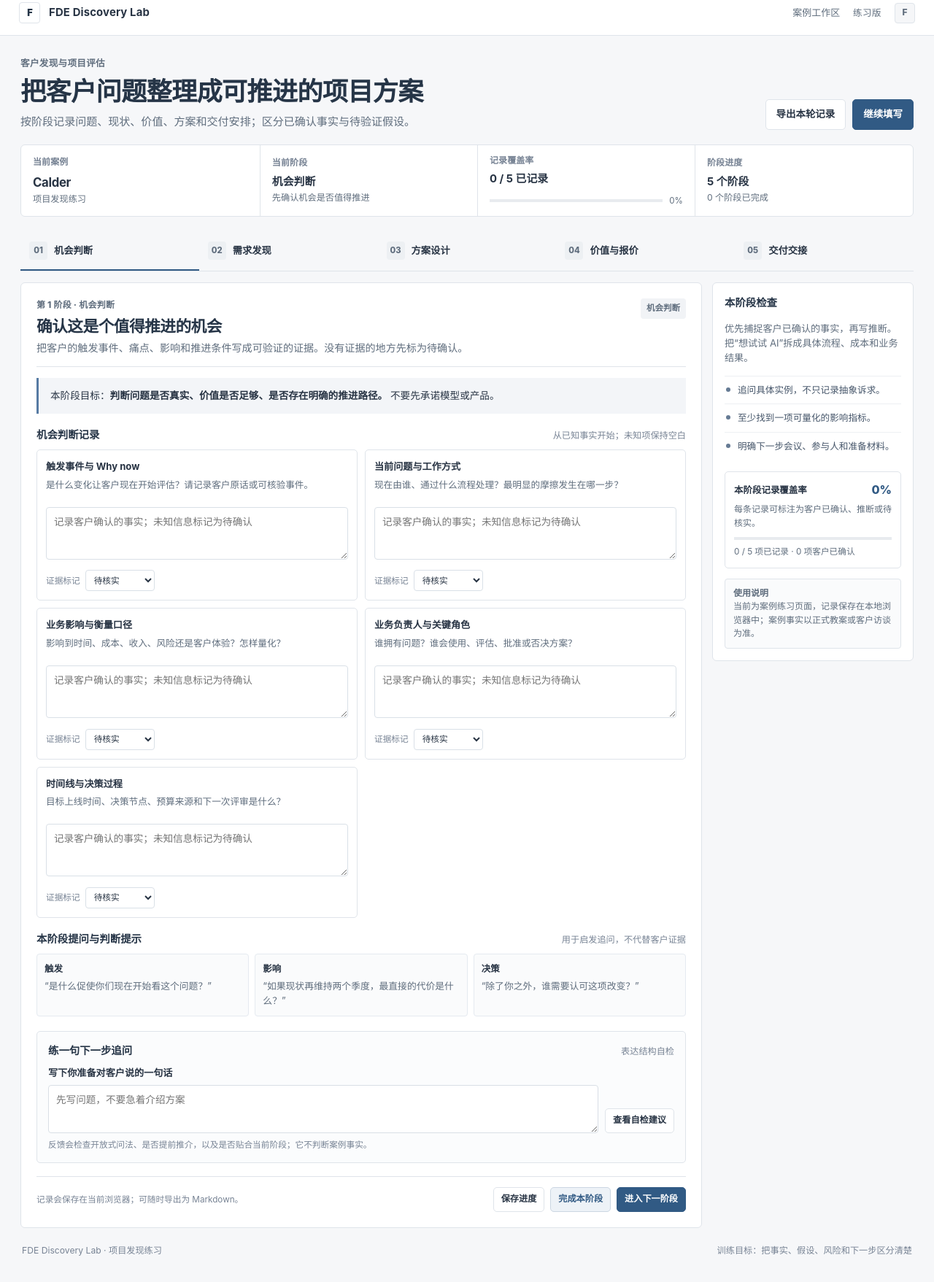
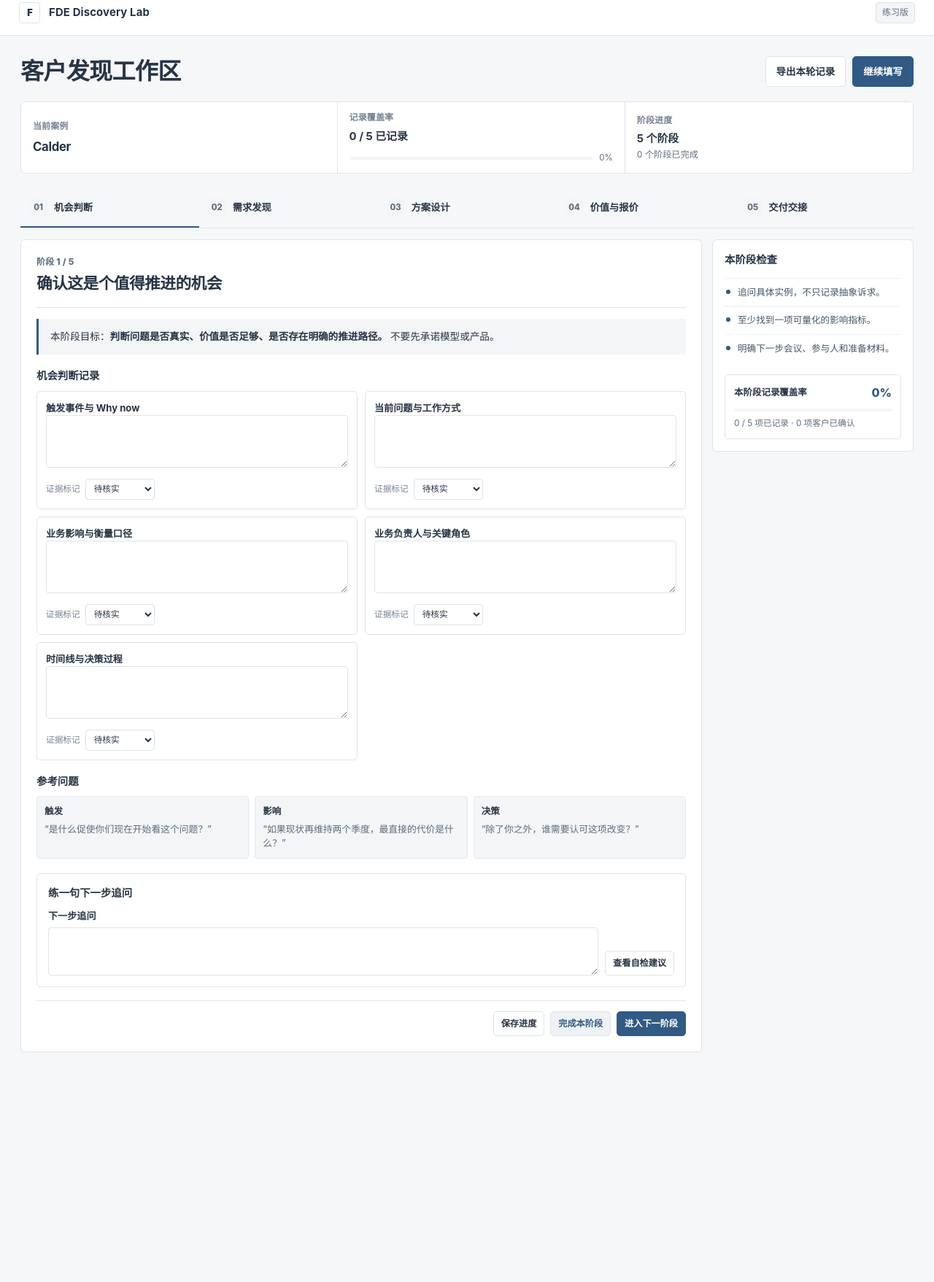
Before and after one commit to yonghuming-jsy/fde-discovery-lab, a plain HTML site: page index.html in a window 1280 px wide. Shown: the part 13-1770 px from the top of the page at 73% size. After the commit the page ends 1515 px from the top, so only its background shows below. Drawn offline with Linux system fonts and the light colour scheme.

Commit message:
Simplify interface copy and unify colors

```diff
--- a/index.html
+++ b/index.html
@@ -193,10 +193,12 @@
     @media (prefers-reduced-motion: reduce) { *, *:before, *:after { scroll-behavior: auto !important; transition: none !important; } }
     /* Restrained enterprise workspace styling */
     :root {
+      --accent: #315a84; --accent-hover: #284d73; --accent-soft: #eef2f6;
       --ink: #283444; --muted: #5f6d7d; --muted-2: #778394; --line: #dfe4ea;
-      --paper: #f6f7f9; --surface: #fff; --navy: #263547; --navy-2: #fff;
-      --cyan: #37628f; --cyan-dark: #315a84; --orange: #667b94; --orange-dark: #53677e;
-      --green: #426a56; --shadow: none;
+      --paper: #f6f7f9; --surface: #fff; --surface-subtle: #f3f5f7;
+      --navy: var(--ink); --navy-2: var(--surface);
+      --cyan: var(--accent); --cyan-dark: var(--accent); --orange: var(--accent); --orange-dark: var(--accent);
+      --green: var(--accent); --shadow: none;
     }
     body { background: var(--paper); color: var(--ink); }
     .topbar { height: 62px; background: #fff; color: var(--ink); border-bottom: 1px solid var(--line); }
@@ -205,33 +207,31 @@
     .brand-caption { display: none; }
     .brand-name { font-size: .93rem; font-weight: 700; }
     .topbar-right { color: var(--muted); }
-    .live-badge { border: 0; border-radius: 0; padding: 0; color: var(--muted); font-size: .78rem; }
-    .user-dot { width: 28px; height: 28px; border: 1px solid var(--line); border-radius: 4px; background: #f5f6f8; color: var(--muted); font-size: .75rem; }
+    .live-badge { border: 1px solid var(--line); border-radius: 4px; padding: 4px 8px; color: var(--muted); background: var(--surface-subtle); font-size: .75rem; letter-spacing: 0; }
     .page { max-width: 1320px; padding-top: 28px; }
-    .intro { margin-bottom: 20px; }
+    .intro { margin-bottom: 20px; align-items: center; }
     .eyebrow { color: var(--muted); font-size: .79rem; font-weight: 700; letter-spacing: .02em; text-transform: none; }
-    h1 { max-width: 780px; margin: 6px 0 8px; font-size: clamp(1.75rem, 2.8vw, 2.2rem); line-height: 1.25; letter-spacing: -.02em; font-weight: 700; }
-    .intro p { font-size: .94rem; }
+    h1 { max-width: 780px; margin: 0; font-size: clamp(1.6rem, 2.5vw, 2rem); line-height: 1.25; letter-spacing: -.02em; font-weight: 700; }
     .btn { border-radius: 5px; font-weight: 650; transition: none; }
-    .btn:hover { border-color: #b8c2cd; transform: none; }
-    .btn.primary { background: #315a84; border-color: #315a84; }
-    .btn.primary:hover { background: #284d73; }
-    .btn.accent { background: #edf2f7; border-color: #cbd6e2; color: #315a84; }
-    .case-strip { background: #fff; color: var(--ink); border: 1px solid var(--line); border-radius: 6px; box-shadow: none; }
+    .btn:hover { border-color: var(--line); transform: none; }
+    .btn.primary { background: var(--accent); border-color: var(--accent); }
+    .btn.primary:hover { background: var(--accent-hover); }
+    .btn.accent { background: var(--accent-soft); border-color: var(--line); color: var(--accent); }
+    .case-strip { grid-template-columns: 1.1fr 1fr 1fr; background: #fff; color: var(--ink); border: 1px solid var(--line); border-radius: 6px; box-shadow: none; }
     .case-cell { min-height: 76px; padding: 12px 16px; border-color: var(--line); }
     .case-label { color: var(--muted-2); letter-spacing: .01em; text-transform: none; font-size: .75rem; font-weight: 700; }
     .case-value { font-size: .93rem; font-weight: 700; }
     .case-value.case-name { font-size: 1.05rem; }
     .case-sub { color: var(--muted); font-size: .76rem; }
-    .progress-track { height: 4px; background: #e8ebef; border-radius: 0; }
-    .progress-fill { background: #426b98; border-radius: 0; }
+    .progress-track { height: 4px; background: var(--surface-subtle); border-radius: 0; }
+    .progress-fill { background: var(--accent); border-radius: 0; }
     .progress-text { color: var(--muted); }
     .stage-tabs { display: flex; gap: 0; overflow-x: auto; border-bottom: 1px solid var(--line); margin-bottom: 15px; }
     .stage-tab { flex: 1 0 145px; min-height: 54px; padding: 9px 12px; gap: 9px; border: 0; border-bottom: 2px solid transparent; border-radius: 0; background: transparent; }
-    .stage-tab:hover { border-color: transparent; background: #f0f2f5; box-shadow: none; }
-    .stage-tab.active { border-color: transparent; border-bottom-color: #315a84; box-shadow: none; }
-    .stage-number { width: 25px; height: 25px; border-radius: 4px; background: #edf0f3; color: var(--muted); font-size: .7rem; }
-    .stage-tab.done .stage-number { background: #edf3ef; color: var(--green); }
+    .stage-tab:hover { border-color: transparent; background: var(--surface-subtle); box-shadow: none; }
+    .stage-tab.active { border-color: transparent; border-bottom-color: var(--accent); box-shadow: none; }
+    .stage-number { width: 25px; height: 25px; border-radius: 4px; background: var(--surface-subtle); color: var(--muted); font-size: .7rem; }
+    .stage-tab.done .stage-number { background: var(--accent-soft); color: var(--accent); }
     .stage-name { font-size: .83rem; font-weight: 700; }
     .stage-en { display: none; }
     .workspace { grid-template-columns: minmax(0, 1fr) 276px; gap: 14px; }
@@ -240,53 +240,50 @@
     .panel-heading { padding-bottom: 14px; margin-bottom: 15px; }
     .panel-stage { color: var(--muted); font-size: .75rem; letter-spacing: .02em; text-transform: none; }
     h2 { font-size: 1.35rem; line-height: 1.3; letter-spacing: -.02em; font-weight: 700; }
-    .panel-heading p { font-size: .88rem; }
-    .stage-chip { padding: 5px 8px; border-radius: 4px; background: #f1f3f6; color: var(--muted); font-weight: 650; }
-    .objective { border-left-color: #577ba3; border-radius: 0; background: #f3f5f8; color: var(--ink); font-size: .85rem; }
+    .objective { border-left-color: var(--accent); border-radius: 0; background: var(--surface-subtle); color: var(--ink); font-size: .85rem; }
     .objective strong { color: var(--ink); }
     .section-label { margin: 18px 0 9px; }
     .section-label h3 { font-size: .9rem; font-weight: 700; }
-    .section-label span { font-size: .76rem; }
+    .section-label > span { display: none; }
     .field-grid { gap: 10px; }
     .field-card { border-radius: 5px; padding: 12px; }
     .field-card label { font-size: .82rem; font-weight: 700; }
-    .field-card .hint { min-height: 31px; font-size: .79rem; }
-    .field-card textarea, .field-card input, .field-card select { border-radius: 4px; background: #fff; font-size: .85rem; }
-    .field-card textarea:focus, .field-card input:focus, .field-card select:focus { border-color: #557aa2; box-shadow: 0 0 0 2px rgba(49,90,132,.12); }
+    .field-card textarea, .field-card input, .field-card select { border-color: var(--line); border-radius: 4px; background: #fff; font-size: .85rem; }
+    .field-card textarea:focus, .field-card input:focus, .field-card select:focus { border-color: var(--accent); box-shadow: 0 0 0 2px rgba(49,90,132,.12); }
     .field-status-row { font-size: .73rem; }
     .field-status-row select { border-radius: 4px; font-size: .73rem; }
     .prompt-row { gap: 8px; }
-    .prompt-card { min-height: 0; border-radius: 4px; padding: 10px; background: #fafbfc; font-size: .8rem; }
+    .prompt-card { min-height: 0; border-radius: 4px; padding: 10px; background: var(--surface-subtle); font-size: .8rem; }
     .prompt-card b { font-size: .78rem; font-weight: 700; }
-    .metric, .metric:nth-child(2), .metric:nth-child(3) { border-radius: 4px; background: #f3f5f7; }
+    .metric, .metric:nth-child(2), .metric:nth-child(3) { border-radius: 4px; background: var(--surface-subtle); }
     .metric-value { font-size: 1.08rem; font-weight: 700; }
-    .action-row { margin-top: 18px; padding-top: 14px; }
+    .action-row { margin-top: 18px; padding-top: 14px; justify-content: flex-end; }
     .side-panel { padding: 16px; }
     .side-icon { display: none; }
     .side-title h3 { font-size: .9rem; font-weight: 700; }
-    .coach-copy { font-size: .82rem; }
+    .coach-copy { display: none; }
     .coach-list li { font-size: .79rem; }
     .evidence-box { border: 1px solid var(--line); border-radius: 5px; background: #fff; color: var(--ink); }
     .evidence-top { font-size: .78rem; }
-    .evidence-score { color: #315a84; }
+    .evidence-score { color: var(--accent); }
     .evidence-box p { color: var(--muted); font-size: .75rem; }
-    .mini-track { background: #e8ebef; border-radius: 0; }
-    .mini-track span { background: #426b98; }
+    .mini-track { background: var(--surface-subtle); border-radius: 0; }
+    .mini-track span { background: var(--accent); }
     .evidence-count { color: var(--muted); font-size: .73rem; }
     .local-note { border: 1px solid var(--line); border-radius: 4px; background: #fafbfc; font-size: .75rem; }
-    .practice-box { border-color: var(--line); border-radius: 5px; background: #fbfcfd; }
+    .practice-box { border-color: var(--line); border-radius: 5px; background: #fff; }
     .practice-box label { font-size: .82rem; font-weight: 700; }
-    .practice-box textarea { border-radius: 4px; border-color: #d9dfe6; font-size: .85rem; }
+    .practice-box textarea { border-radius: 4px; border-color: var(--line); font-size: .85rem; }
     .practice-hint { font-size: .73rem; }
     .practice-feedback { border-radius: 4px; }
     .feedback-head { font-size: .82rem; font-weight: 750; }
     .feedback-score { color: var(--muted); }
-    .feedback-item { border: 1px solid #e5e8ec; border-radius: 4px; background: #fff; font-size: .76rem; }
+    .feedback-item { border: 1px solid var(--line); border-radius: 4px; background: #fff; font-size: .76rem; }
     .feedback-item b { font-size: .76rem; font-weight: 700; }
     .feedback-next { font-size: .78rem; }
-    .scenario-box { border-radius: 5px; background: #fbfcfd; }
-    .scenario-card, .scenario-card.base { border-radius: 4px; background: #f1f3f6; }
-    .scenario-card.base { border-left: 2px solid #426b98; }
+    .scenario-box { border-radius: 5px; background: #fff; }
+    .scenario-card, .scenario-card.base { border-radius: 4px; background: var(--surface-subtle); }
+    .scenario-card.base { border-left: 2px solid var(--accent); }
     .scenario-card span { font-size: .73rem; }
     .scenario-card strong { font-size: .87rem; font-weight: 700; }
     .scenario-note { font-size: .72rem; }
@@ -299,6 +296,7 @@
       .stage-tab { flex: 0 0 145px; min-height: 50px; }
       .case-cell:nth-child(-n+2) { border-bottom-color: var(--line); }
       .main-panel { padding: 16px 13px; }
+      .action-buttons { margin-top: 0; }
     }
   </style>
 </head>
@@ -310,18 +308,14 @@
       <div><div class="brand-name">FDE Discovery Lab</div><div class="brand-caption">客户发现与方案评估</div></div>
     </div>
     <div class="topbar-right">
-      <span>案例工作区</span>
       <span class="live-badge">练习版</span>
-      <span class="user-dot" aria-label="访客">F</span>
     </div>
   </header>
 
   <main class="page">
     <section class="intro">
       <div>
-        <div class="eyebrow">客户发现与项目评估</div>
-        <h1>把客户问题整理成可推进的项目方案</h1>
-        <p>按阶段记录问题、现状、价值、方案和交付安排；区分已确认事实与待验证假设。</p>
+        <h1>客户发现工作区</h1>
       </div>
       <div class="intro-actions">
         <button class="btn" id="exportBtn" type="button">导出本轮记录</button>
@@ -333,12 +327,6 @@
       <div class="case-cell">
         <div class="case-label">当前案例</div>
         <div class="case-value case-name" id="caseName">Calder</div>
-        <div class="case-sub">项目发现练习</div>
-      </div>
-      <div class="case-cell">
-        <div class="case-label">当前阶段</div>
-        <div class="case-value" id="currentStageLabel">Opportunity</div>
-        <div class="case-sub" id="currentStageSub">先确认机会是否值得推进</div>
       </div>
       <div class="case-cell">
         <div class="case-label">记录覆盖率</div>
@@ -360,14 +348,11 @@
           <div>
             <div class="panel-stage" id="stageEyebrow"></div>
             <h2 id="stageTitle"></h2>
-            <p id="stageDescription"></p>
           </div>
-          <div class="stage-chip" id="stageChip"></div>
         </div>
         <div class="objective" id="objective"></div>
         <div id="stageContent"></div>
         <div class="action-row">
-          <div class="action-note">记录会保存在当前浏览器；可随时导出为 Markdown。</div>
           <div class="action-buttons">
             <button class="btn small" id="saveBtn" type="button">保存进度</button>
             <button class="btn accent small" id="completeBtn" type="button">完成本阶段</button>
@@ -378,22 +363,15 @@
 
       <aside class="side-panel">
         <div class="side-title"><h3>本阶段检查</h3><div class="side-icon" aria-hidden="true">i</div></div>
-        <p class="coach-copy" id="coachCopy"></p>
         <ul class="coach-list" id="coachList"></ul>
         <div class="evidence-box">
           <div class="evidence-top"><span>本阶段记录覆盖率</span><span class="evidence-score" id="scoreValue">0%</span></div>
-          <p>每条记录可标注为客户已确认、推断或待核实。</p>
           <div class="mini-track"><span id="scoreFill"></span></div>
           <div class="evidence-count" id="scoreCount">0 项已记录</div>
         </div>
-        <div class="local-note"><strong>使用说明</strong><br>当前为案例练习页面，记录保存在本地浏览器中；案例事实以正式教案或客户访谈为准。</div>
       </aside>
     </section>
 
-    <footer class="footer">
-      <span>FDE Discovery Lab · 项目发现练习</span>
-      <span>训练目标：把事实、假设、风险和下一步区分清楚</span>
-    </footer>
   </main>
 </div>
 <div class="toast" id="toast" role="status" aria-live="polite"></div>
@@ -558,7 +536,7 @@
     return stage.fields.map(function (item) {
       var id = item[0], label = item[1], hint = item[2], kind = item[3] || "textarea";
       var value = state.values[id] || "";
-      var attrs = ' data-field="' + escapeHtml(id) + '"';
+      var attrs = ' data-field="' + escapeHtml(id) + '" aria-description="' + escapeHtml(hint) + '"';
       var evidence = state.evidence[id] || "unknown";
       var evidenceControl = '<div class="field-status-row"><span>证据标记</span><select aria-label="' + escapeHtml(label) + '的证据标记" data-evidence="' + escapeHtml(id) + '">' +
         '<option value="unknown"' + (evidence === "unknown" ? " selected" : "") + '>待核实</option>' +
@@ -568,10 +546,10 @@
       if (kind === "number") {
         var suffix = id === "automation-rate" ? '<span class="unit">%</span>' : (id.indexOf("cost") > -1 ? '<span class="unit">元</span>' : "");
         input = '<input type="number" min="0" step="any" id="' + escapeHtml(id) + '"' + attrs + ' value="' + escapeHtml(value) + '" inputmode="decimal" aria-label="' + escapeHtml(label) + '">';
-        return '<div class="field-card"><label for="' + escapeHtml(id) + '">' + escapeHtml(label) + suffix + '</label><div class="hint">' + escapeHtml(hint) + '</div>' + input + evidenceControl + '</div>';
+        return '<div class="field-card"><label for="' + escapeHtml(id) + '">' + escapeHtml(label) + suffix + '</label>' + input + evidenceControl + '</div>';
       }
-      input = '<textarea id="' + escapeHtml(id) + '"' + attrs + ' placeholder="记录客户确认的事实；未知信息标记为待确认" aria-label="' + escapeHtml(label) + '">' + escapeHtml(value) + '</textarea>';
-      return '<div class="field-card"><label for="' + escapeHtml(id) + '">' + escapeHtml(label) + '</label><div class="hint">' + escapeHtml(hint) + '</div>' + input + evidenceControl + '</div>';
+      input = '<textarea id="' + escapeHtml(id) + '"' + attrs + ' aria-label="' + escapeHtml(label) + '">' + escapeHtml(value) + '</textarea>';
+      return '<div class="field-card"><label for="' + escapeHtml(id) + '">' + escapeHtml(label) + '</label>' + input + evidenceControl + '</div>';
     }).join("");
   }
   function renderTabs() {
@@ -587,22 +565,17 @@
   function renderStage() {
     current = stages[activeIndex];
     document.getElementById("caseName").textContent = caseId.charAt(0).toUpperCase() + caseId.slice(1);
-    document.getElementById("currentStageLabel").textContent = current.name;
-    document.getElementById("currentStageSub").textContent = current.subtitle;
-    document.getElementById("stageEyebrow").textContent = "第 " + (activeIndex + 1) + " 阶段 · " + current.name;
+    document.getElementById("stageEyebrow").textContent = "阶段 " + (activeIndex + 1) + " / " + stages.length;
     document.getElementById("stageTitle").textContent = current.title;
-    document.getElementById("stageDescription").textContent = current.description;
-    document.getElementById("stageChip").textContent = current.name;
     document.getElementById("objective").innerHTML = current.objective;
-    var content = '<div class="section-label"><h3>' + escapeHtml(current.section) + '</h3><span>' + escapeHtml(current.sectionHint) + '</span></div>' +
+    var content = '<div class="section-label"><h3>' + escapeHtml(current.section) + '</h3></div>' +
       '<div class="field-grid">' + stageFields(current) + '</div>' +
-      '<div class="section-label"><h3>本阶段提问与判断提示</h3><span>用于启发追问，不代替客户证据</span></div>' +
+      '<div class="section-label"><h3>参考问题</h3></div>' +
       '<div class="prompt-row">' + current.prompts.map(function (p) {
         return '<div class="prompt-card"><b>' + escapeHtml(p[0]) + '</b>' + escapeHtml(p[1]) + '</div>';
       }).join("") + '</div>' + renderPractice(current);
     if (current.id === "business-case") content += renderRoi();
     document.getElementById("stageContent").innerHTML = content;
-    document.getElementById("coachCopy").textContent = current.coach;
     document.getElementById("coachList").innerHTML = current.tips.map(function (item) {
       return '<li>' + escapeHtml(item) + '</li>';
     }).join("");
@@ -617,19 +590,17 @@
   }
   function renderRoi() {
     return '<div class="formula-card" aria-live="polite">' +
-      '<div class="metric"><span class="metric-label">预计月度净收益</span><strong class="metric-value" id="roiMonthly">—</strong><span class="metric-note">效率价值减月度运行成本</span></div>' +
-      '<div class="metric"><span class="metric-label">首年 ROI</span><strong class="metric-value" id="roiYear">—</strong><span class="metric-note">扣除一次性实施与全年运行成本</span></div>' +
-      '<div class="metric"><span class="metric-label">静态回本期</span><strong class="metric-value" id="roiPayback">—</strong><span class="metric-note">基于当前输入假设</span></div></div>' +
-      '<p class="action-note">计算口径：月处理量 × 单笔节省分钟 × 自动处理比例 × 小时成本 ÷ 60。</p>' +
+      '<div class="metric"><span class="metric-label">预计月度净收益</span><strong class="metric-value" id="roiMonthly">—</strong></div>' +
+      '<div class="metric"><span class="metric-label">首年 ROI</span><strong class="metric-value" id="roiYear">—</strong></div>' +
+      '<div class="metric"><span class="metric-label">静态回本期</span><strong class="metric-value" id="roiPayback">—</strong></div></div>' +
       '<div class="scenario-box"><div class="section-label"><h3>ROI 敏感性区间</h3><label class="scenario-control" for="roiSwing">业务量与自动化率扰动 ± <input id="roiSwing" type="number" min="0" max="80" step="5" value="20"> %</label></div>' +
       '<div class="scenario-grid"><div class="scenario-card"><span>保守情景 · 月净收益</span><strong id="roiLow">—</strong></div><div class="scenario-card base"><span>基准情景 · 月净收益</span><strong id="roiBase">—</strong></div><div class="scenario-card"><span>上行情景 · 月净收益</span><strong id="roiHigh">—</strong></div></div>' +
-      '<p class="scenario-note">情景区间只对业务量和自动化比例做同幅扰动；不是概率预测。请用客户确认的数据和合理区间替换。</p></div>';
+      '<p class="scenario-note">敏感性示例 · 非收益预测</p></div>';
   }
   function renderPractice(stage) {
     return '<div class="practice-box"><div class="section-label"><h3>练一句下一步追问</h3><span>表达结构自检</span></div>' +
-      '<label for="practiceQuestion">写下你准备对客户说的一句话</label>' +
-      '<div class="practice-input-row"><textarea id="practiceQuestion" placeholder="先写问题，不要急着介绍方案">' + escapeHtml(state.practice[stage.id] || "") + '</textarea><button class="btn small" id="practiceBtn" type="button">查看自检建议</button></div>' +
-      '<p class="practice-hint">反馈会检查开放式问法、是否提前推介，以及是否贴合当前阶段；它不判断案例事实。</p>' +
+      '<label for="practiceQuestion">下一步追问</label>' +
+      '<div class="practice-input-row"><textarea id="practiceQuestion">' + escapeHtml(state.practice[stage.id] || "") + '</textarea><button class="btn small" id="practiceBtn" type="button">查看自检建议</button></div>' +
       '<div class="practice-feedback" id="practiceFeedback" aria-live="polite" hidden></div></div>';
   }
   function bindPractice() {
```
